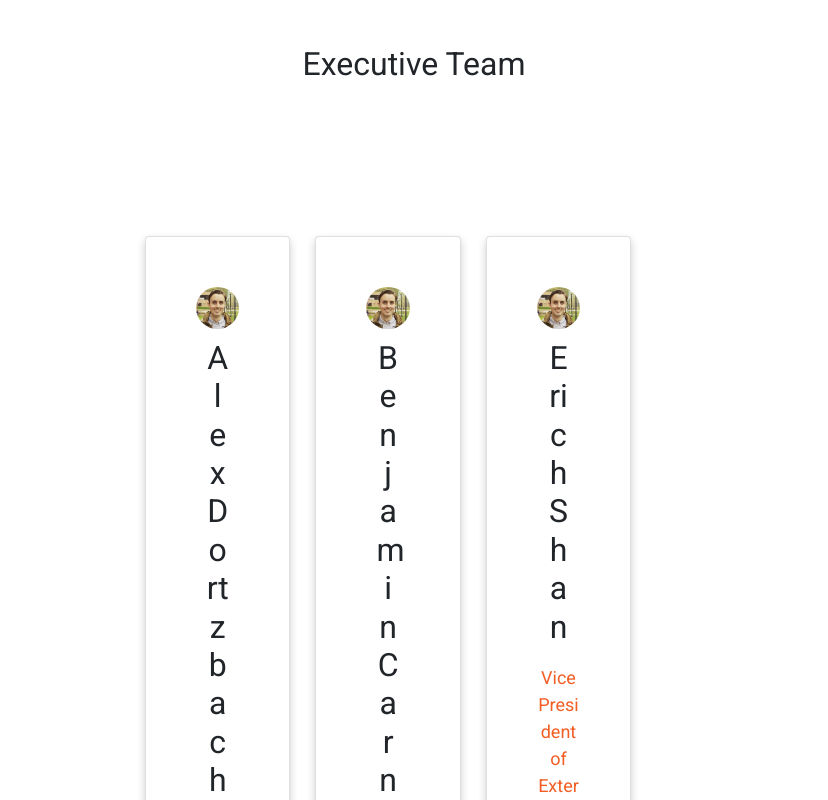
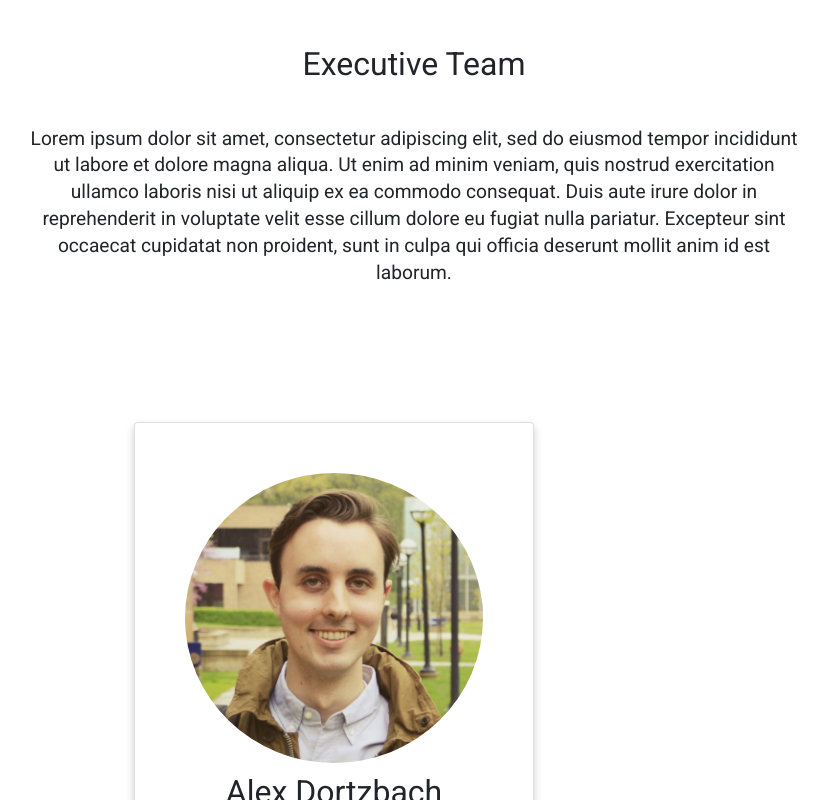
Before and after one commit to michiganhackers/mh-web-new, a React (Create React App) app: page /team in a window 1280 px wide. Shown: the part 240-1040 px from the top of the page, without its empty margins (226-1054 px from the left). Built offline with nearby package versions, Linux system fonts and the light colour scheme.

Commit message:
More progress on stuff

```diff
--- a/src/components/Team/CardContainer.css
+++ b/src/components/Team/CardContainer.css
@@ -1,26 +1,6 @@
-.cardContainerColumn {
-
-  float: left;
-  width: 30%;
-  padding: 10px 10px 10px 15px;
-}
-
-.cardContainerRow {
-    margin: 10 -5px;
+.cards {
+    display: flex;
+    flex-wrap: wrap;
+    justify-content: space-between;
     padding: 100px;
-
-}
-
-.cardContainerRow::after {
-  content: "";
-  display: table;
-  clear: both;
-}
-
-@media screen and (max-width: 600px) {
-    .cardContainerColumn {
-      width: 100%;
-      display: block;
-      margin-bottom: 20px;
-    }
-}
+ }
--- a/src/components/Team/CardContainer.jsx
+++ b/src/components/Team/CardContainer.jsx
@@ -25,7 +25,14 @@ class CardContainer extends React.Component {
                 <StaticH1>
                     Executive Team
                 </StaticH1>
-                <div className="cardContainerRow">
+                <StaticP>
+                    Lorem ipsum dolor sit amet, consectetur adipiscing elit, sed do eiusmod tempor incididunt ut labore et dolore magna aliqua.
+                    Ut enim ad minim veniam, quis nostrud exercitation ullamco laboris nisi ut aliquip ex ea commodo consequat. Duis aute irure
+                    dolor in reprehenderit in voluptate velit esse cillum dolore eu fugiat nulla pariatur. Excepteur sint occaecat cupidatat non
+                    proident, sunt in culpa qui officia deserunt mollit anim id est laborum.
+                </StaticP>
+                <div class="centered">
+                    <section class="cards">
                         <div className="cardContainerColumn">
                             <MemberCard name="Alex Dortzbach" title="Vice President of Internal" bio="Hi, I'm Alex. I like to party." />
                         </div>
@@ -41,24 +48,85 @@ class CardContainer extends React.Component {
                         <div className="cardContainerColumn">
                             <MemberCard name="Casper Hsu" title="Innovation" bio="Hi, I'm Casper. I am a pure Canadian." />
                         </div>
+                    </section>
                 </div>
                 <StaticH1>
                     Senior Advisors
                 </StaticH1>
-                <div className="cardContainerRow">
+                <StaticP>
+                    Lorem ipsum dolor sit amet, consectetur adipiscing elit, sed do eiusmod tempor incididunt ut labore et dolore magna aliqua.
+                    Ut enim ad minim veniam, quis nostrud exercitation ullamco laboris nisi ut aliquip ex ea commodo consequat. Duis aute irure
+                    dolor in reprehenderit in voluptate velit esse cillum dolore eu fugiat nulla pariatur. Excepteur sint occaecat cupidatat non
+                    proident, sunt in culpa qui officia deserunt mollit anim id est laborum.
+                </StaticP>
+                <div class="centered">
+                    <section class="cards">
                         <div className="cardContainerColumn">
-                        <MemberCard name="Janet Vu" title="Senior Advisor" bio="I like to play pokeeemon." />
+                            <MemberCard name="Alex Dortzbach" title="Vice President of Internal" bio="Hi, I'm Alex. I like to party." />
                         </div>
                         <div className="cardContainerColumn">
-                        <MemberCard name="Connor Svrcek" title="Senior Advisor" bio="I have luscious locs." />
+                            <MemberCard name="Benjamin Carney" title="President" bio="Hi, I'm Ben. I like to dance" />
                         </div>
                         <div className="cardContainerColumn">
-                        <MemberCard name="Trevor Sanderson" title="Senior Advisor" bio="I party at Skeeps." />
+                            <MemberCard name="Erich Shan" title="Vice President of External" bio="Hi, I'm Erich. I like good kush." />
                         </div>
+                        <div className="cardContainerColumn">
+                            <MemberCard name="Phoebe Liang" title="Logistics" bio="Hi, I'm Phoebe. I like to go to Rick's." />
+                        </div>
+                        <div className="cardContainerColumn">
+                            <MemberCard name="Casper Hsu" title="Innovation" bio="Hi, I'm Casper. I am a pure Canadian." />
+                        </div>
+                    </section>
                 </div>
                 <StaticH1>
                     Core Leadership
                 </StaticH1>
+                <StaticP>
+                    Lorem ipsum dolor sit amet, consectetur adipiscing elit, sed do eiusmod tempor incididunt ut labore et dolore magna aliqua.
+                    Ut enim ad minim veniam, quis nostrud exercitation ullamco laboris nisi ut aliquip ex ea commodo consequat. Duis aute irure
+                    dolor in reprehenderit in voluptate velit esse cillum dolore eu fugiat nulla pariatur. Excepteur sint occaecat cupidatat non
+                    proident, sunt in culpa qui officia deserunt mollit anim id est laborum.
+                </StaticP>
+                <div class="centered">
+                    <section class="cards">
+                        <div className="cardContainerColumn">
+                            <MemberCard name="Alex Dortzbach" title="Vice President of Internal" bio="Hi, I'm Alex. I like to party." />
+                        </div>
+                        <div className="cardContainerColumn">
+                            <MemberCard name="Benjamin Carney" title="President" bio="Hi, I'm Ben. I like to dance" />
+                        </div>
+                        <div className="cardContainerColumn">
+                            <MemberCard name="Erich Shan" title="Vice President of External" bio="Hi, I'm Erich. I like good kush." />
+                        </div>
+                        <div className="cardContainerColumn">
+                            <MemberCard name="Phoebe Liang" title="Logistics" bio="Hi, I'm Phoebe. I like to go to Rick's." />
+                        </div>
+                        <div className="cardContainerColumn">
+                            <MemberCard name="Casper Hsu" title="Innovation" bio="Hi, I'm Casper. I am a pure Canadian." />
+                        </div>
+                        <div className="cardContainerColumn">
+                            <MemberCard name="Casper Hsu" title="Innovation" bio="Hi, I'm Casper. I am a pure Canadian." />
+                        </div>
+                        <div className="cardContainerColumn">
+                            <MemberCard name="Alex Dortzbach" title="Vice President of Internal" bio="Hi, I'm Alex. I like to party." />
+                        </div>
+                        <div className="cardContainerColumn">
+                            <MemberCard name="Benjamin Carney" title="President" bio="Hi, I'm Ben. I like to dance" />
+                        </div>
+                        <div className="cardContainerColumn">
+                            <MemberCard name="Erich Shan" title="Vice President of External" bio="Hi, I'm Erich. I like good kush." />
+                        </div>
+                        <div className="cardContainerColumn">
+                            <MemberCard name="Phoebe Liang" title="Logistics" bio="Hi, I'm Phoebe. I like to go to Rick's." />
+                        </div>
+                        <div className="cardContainerColumn">
+                            <MemberCard name="Casper Hsu" title="Innovation" bio="Hi, I'm Casper. I am a pure Canadian." />
+                        </div>
+                        <div className="cardContainerColumn">
+                            <MemberCard name="Casper Hsu" title="Innovation" bio="Hi, I'm Casper. I am a pure Canadian." />
+                        </div>
+                    </section>
+                </div>
             </React.Fragment>
         );
     }
--- a/src/components/Team/MemberCard.css
+++ b/src/components/Team/MemberCard.css
@@ -1,9 +1,11 @@
 .card {
     box-shadow: 0 4px 8px 0 rgba(0, 0, 0, 0.2);
     max-width: 400px;
-    margin: auto;
     text-align: center;
+    flex: 0 1 24%;
     padding: 50px;
+    box-sizing: border-box;
+    margin: 1rem .25em;
   }
 
 .card:hover {
```
Lines whose indentation alone changed are shown as unchanged.
